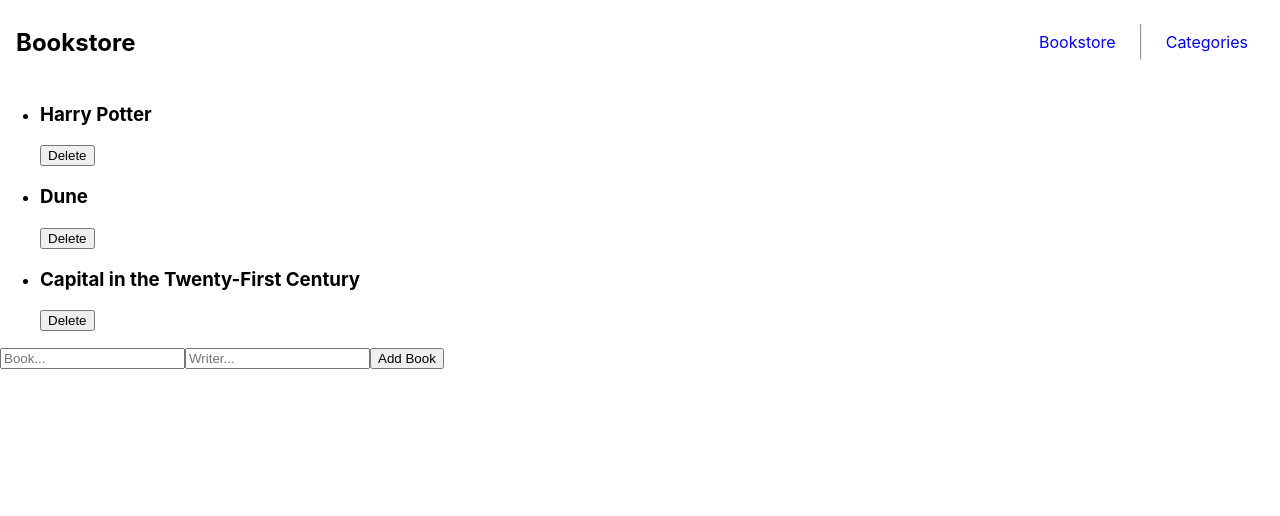
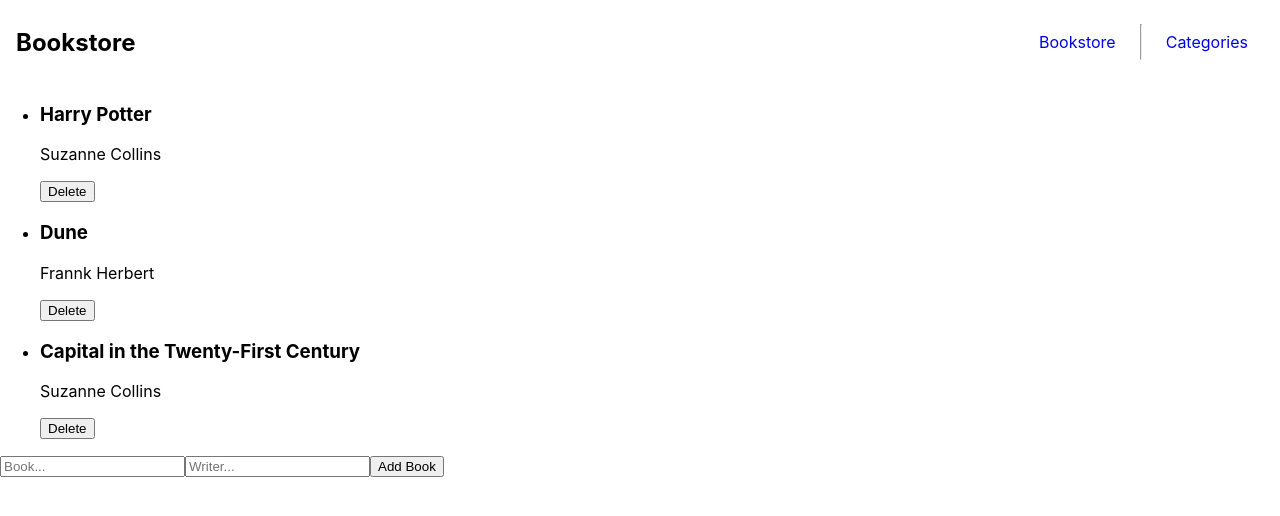
Before and after one commit to Arch-Noize/bookstore-react, a React (Create React App) app: page / in a window 1280 px wide. Shown: the top 516 px of the page. Built offline with nearby package versions, Linux system fonts and the light colour scheme.

Commit message:
Add reviewer changes

```diff
--- a/src/App.js
+++ b/src/App.js
@@ -1,7 +1,7 @@
 import React from 'react';
 import { Route, Routes } from 'react-router-dom';
-import Frontpage from './components/pages/Frontpage';
-import Categories from './components/pages/Categories';
+import Frontpage from './pages/Frontpage';
+import Categories from './pages/Categories';
 import BookNav from './components/BookNav';
 
 function App() {
--- a/src/components/Book.js
+++ b/src/components/Book.js
@@ -1,12 +1,12 @@
 import React from 'react';
-// eslint-disable-next-line import/no-extraneous-dependencies
 import PropTypes from 'prop-types';
 
 const Book = (props) => {
-  const { title, handleClick } = props;
+  const { title, author, handleClick } = props;
   return (
     <li>
       <h3>{title}</h3>
+      <p>{author}</p>
       <button type="button" onClick={handleClick}>Delete</button>
     </li>
   );
@@ -14,6 +14,7 @@
 
 Book.propTypes = {
   title: PropTypes.string.isRequired,
+  author: PropTypes.string.isRequired,
   handleClick: PropTypes.func.isRequired,
 };
 
--- a/src/components/BookForm.js
+++ b/src/components/BookForm.js
@@ -1,5 +1,4 @@
 const BookForm = () => (
-  <>
   <form>
     <input
       type="text"
@@ -11,6 +10,5 @@
     />
     <button type="button">Add Book</button>
   </form>
-  </>
 );
 export default BookForm;
--- a/src/components/BookList.js
+++ b/src/components/BookList.js
@@ -32,7 +32,7 @@
   return (
     <ul>
       {books.map((book) => (
-        <Book key={book.id} props={book} title={book.title} />
+        <Book key={book.id} props={book} title={book.title} author={book.author} />
       ))}
     </ul>
   );
--- a/src/components/BookNav.js
+++ b/src/components/BookNav.js
@@ -1,5 +1,5 @@
 import { Link } from 'react-router-dom';
-import styles from './styles/Navbar.module.css';
+import styles from '../styles/Navbar.module.css';
 
 const BookNav = () => (
   <nav className={styles.navbar}>
--- a/src/components/pages/Frontpage.js
+++ b/src/pages/Frontpage.js
@@ -1,6 +1,6 @@
 import { Outlet } from 'react-router-dom';
-import BookList from '../BookList';
-import BookForm from '../BookForm';
+import BookList from '../components/BookList';
+import BookForm from '../components/BookForm';
 
 const Frontpage = () => (
   <>
```
Also changed, not shown: src/pages/Categories.js (renamed from src/components/pages/Categories.js), src/styles/Navbar.module.css (renamed from src/components/styles/Navbar.module.css). Lines whose indentation alone changed are shown as unchanged.
